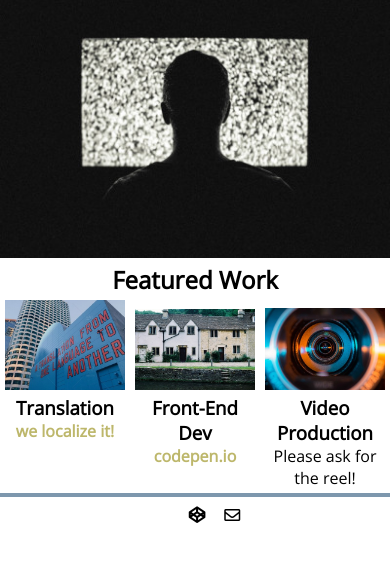
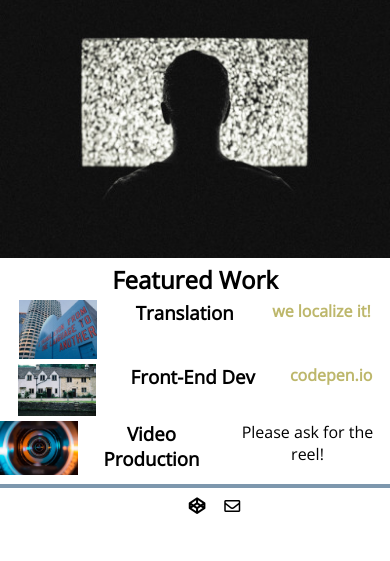
Before and after one commit to captbobo/portfolio-project, a plain HTML site: page index.html in a window 390 px wide. Shown: the part 69-630 px from the top of the page. Drawn offline with nearby package versions, Linux system fonts and the light colour scheme; a web font is replaced by a local one.

Commit message:
Flexbox featured work for small screens

```diff
--- a/css/styles.css
+++ b/css/styles.css
@@ -120,11 +120,27 @@ footer a {
     font-family: 'brandico', sans-serif;
 }
 
-@media screen and (max-width: 750px)  {
+@media screen and (max-width: 790px)  {
+
+  .featured {
+    display: flex;
+    flex-flow: column nowrap;
+    align-items: center;
+
+  }
+
+  .featured-work {
+    display: flex;
+    justify-content: space-around;
+  }
+
+  .featured-work picture {
+    flex: 0 0 20vw;
+  }
   .featured-work img {
-      max-width: 100%;
-      width: 100%;
-      /* max-height: 25vh; */
-  /*    height: 20vw;*/
+    /* flex: 0 0; */
+    max-width: 100;
+    /* max-width: 40vw; */
+    /* height: inherit; */
   }
 }
```
